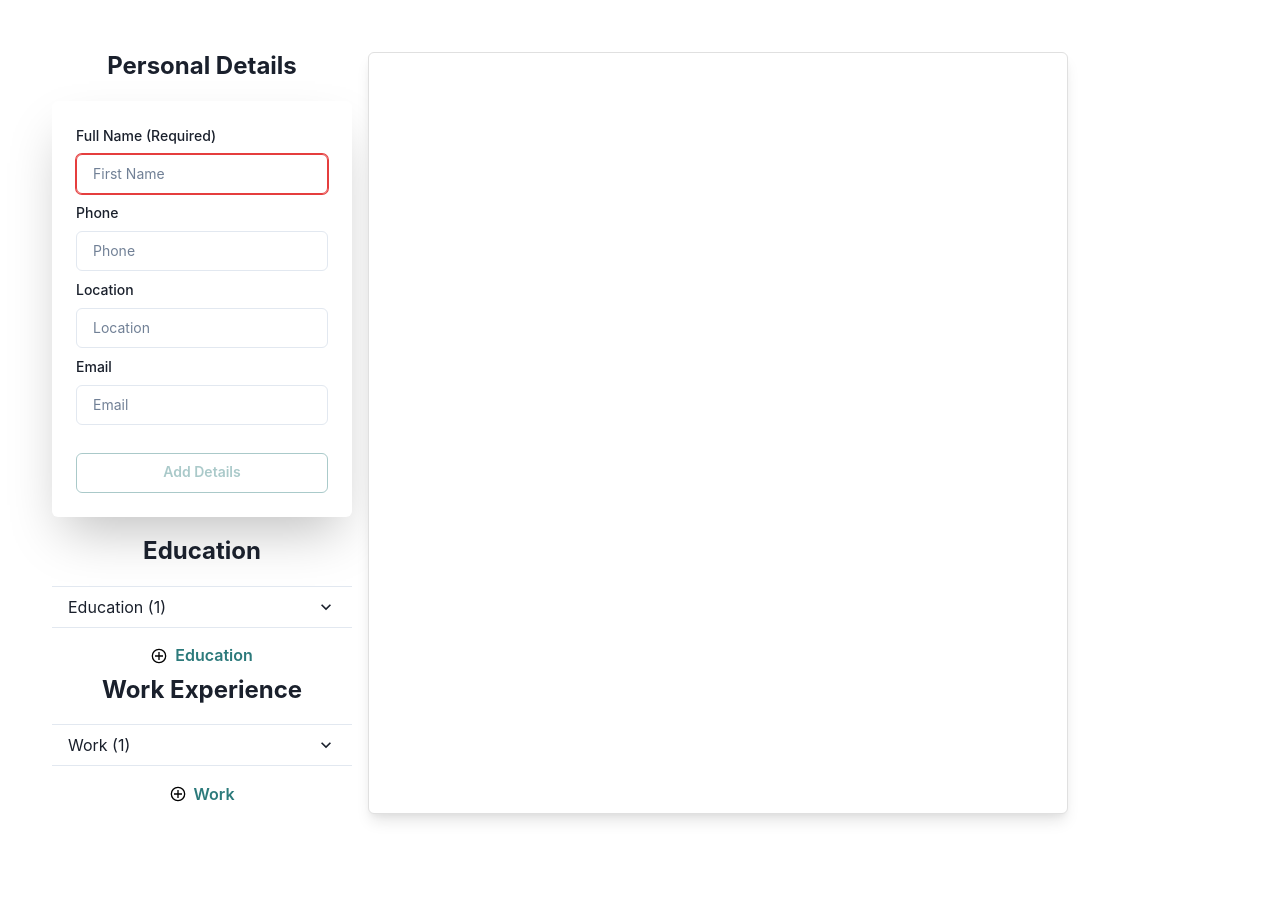
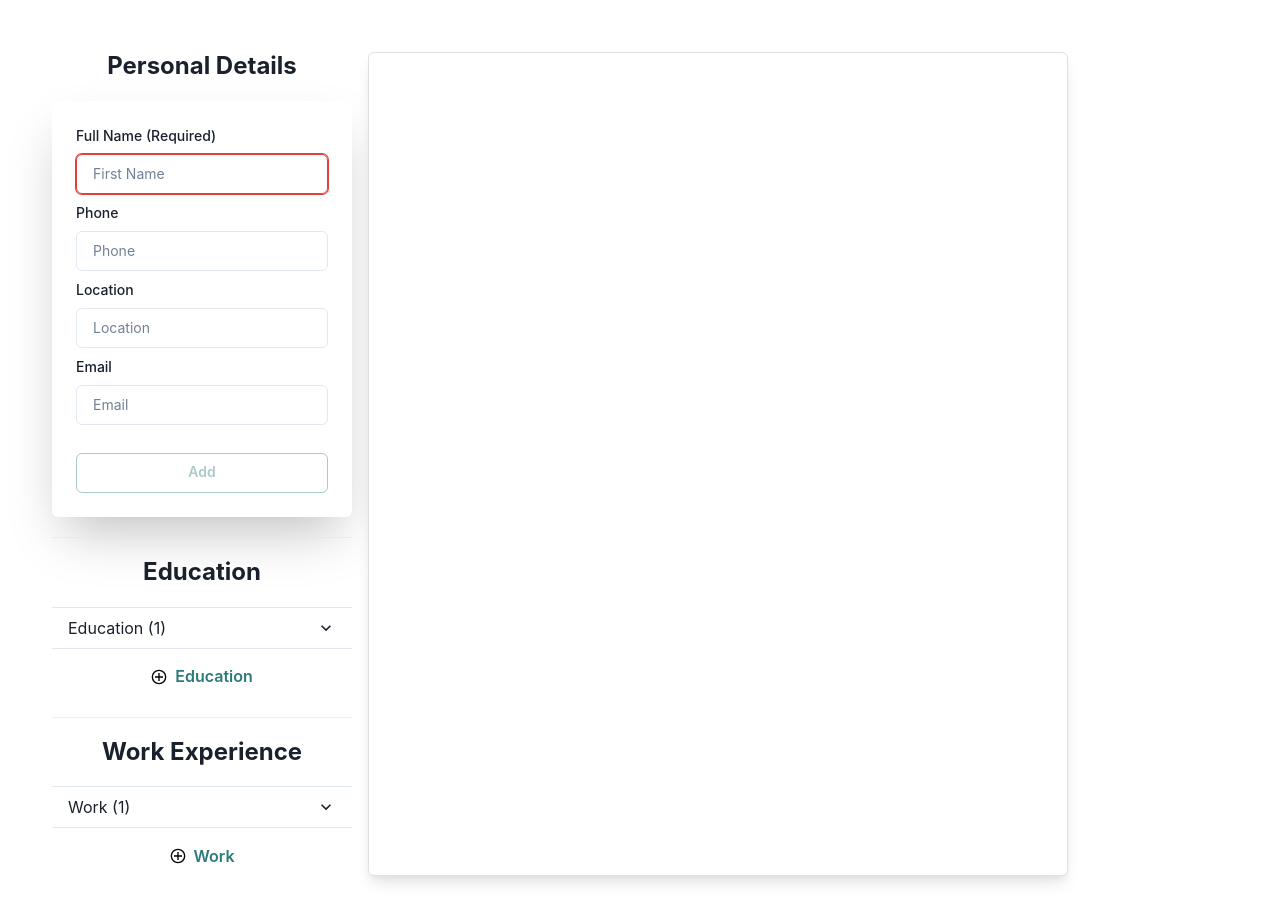
Before and after one commit to angelr1076/React-CV-App, a React (Vite) app: page / in a window 1280 px wide. Shown: the top 922 px of the page. Before the commit the page ends 866 px from the top, so only its background shows below. Built offline with nearby package versions, Linux system fonts and the light colour scheme.

Commit message:
Added uuid4 to EducationForm and added to submit handler. Updated formData state with the id in the GeneralInfo form and added ternary operator to display 'Save' or 'Update' on the button depending on id state.

```diff
--- a/src/components/CVCollector.jsx
+++ b/src/components/CVCollector.jsx
@@ -13,6 +13,7 @@ import {
   AccordionButton,
   AccordionPanel,
   AccordionIcon,
+  Divider,
 } from '@chakra-ui/react';
 import { GrAddCircle } from 'react-icons/gr';
 
@@ -38,6 +39,7 @@ function CVCollector() {
         </Heading>
         <GeneralInfoForm addGeneralInfo={addGeneralInfo} />
       </div>
+      <Divider mt={5} mb={5} />
       <div>
         <Heading as='h3' size='md' noOfLines={1} mb={5}>
           <Text fontSize='2xl'>Education</Text>
@@ -60,6 +62,7 @@ function CVCollector() {
             </AccordionItem>
           </Accordion>
         ))}
+        {/* New Education Form */}
         <Button
           onClick={handleAddEducationForm}
           leftIcon={<GrAddCircle />}
@@ -69,6 +72,7 @@ function CVCollector() {
           Education
         </Button>
       </div>
+      <Divider mt={5} mb={5} />
       <div>
         {/* Work forms */}
         <Heading as='h3' size='md' noOfLines={1} mb={5}>
@@ -95,6 +99,7 @@ function CVCollector() {
             </AccordionItem>
           </Accordion>
         ))}
+        {/* New Work Form */}
         <Button
           onClick={handleAddWorkForm}
           leftIcon={<GrAddCircle />}
--- a/src/components/CVDisplay.jsx
+++ b/src/components/CVDisplay.jsx
@@ -4,6 +4,10 @@ import { Box } from '@chakra-ui/react';
 
 function CVDisplay() {
   const { cvData } = useContext(CVContext);
+
+  // useEffect(() => {
+  //   console.log(cvData.generalInfo.id); // Log the ID of the generalInfo object
+  // }, [cvData]);
 
   return (
     <Box className='display' boxShadow='lg' p='6' rounded='md' bg='white'>
--- a/src/components/EducationForm.jsx
+++ b/src/components/EducationForm.jsx
@@ -5,7 +5,7 @@ import { v4 as uuidv4 } from 'uuid';
 
 function EducationForm({ addEducation }) {
   const [formData, setFormData] = useState({
-    id: uuidv4(),
+    id: '',
     institution: '',
     degree: '',
     startDate: '',
@@ -20,8 +20,9 @@ function EducationForm({ addEducation }) {
 
   const handleSubmit = event => {
     event.preventDefault();
-    addEducation(formData);
-    console.log(formData);
+    const id = uuidv4();
+    addEducation({ ...formData, id });
+    console.log({ ...formData, id });
   };
 
   const institutionError = formData.institution === '';
@@ -41,14 +42,6 @@ function EducationForm({ addEducation }) {
             Institution (Required)
           </FormLabel> // TODO: Required in red (later)
         )}
-        <Input
-          type='text'
-          id='id'
-          name='id'
-          value={formData.id}
-          onChange={handleChange}
-          hidden
-        />
         <Input
           type='text'
           id='institution'
--- a/src/components/GeneralInfoForm.jsx
+++ b/src/components/GeneralInfoForm.jsx
@@ -1,9 +1,11 @@
 import { useState } from 'react';
 import { FormLabel, Input, Box, Button } from '@chakra-ui/react';
+import { v4 as uuidv4 } from 'uuid';
 import PropTypes from 'prop-types';
 
 function GeneralInfoForm({ addGeneralInfo }) {
   const [formData, setFormData] = useState({
+    id: '',
     fullName: '',
     lname: '',
     phone: '',
@@ -18,10 +20,14 @@ function GeneralInfoForm({ addGeneralInfo }) {
 
   const handleSubmit = event => {
     event.preventDefault();
-    addGeneralInfo(formData);
+    const id = uuidv4();
+    setFormData(prevState => ({ ...prevState, id }));
+    addGeneralInfo({ ...formData, id });
+    console.log(id);
   };
 
   const fullNameError = formData.fullName === '';
+  const { id } = formData;
 
   return (
     <Box boxShadow='2xl' p='6' mb={5} rounded='md' bg='white'>
@@ -94,7 +100,7 @@ function GeneralInfoForm({ addGeneralInfo }) {
           variant='outline'
           fontSize='sm'
           mt={5}>
-          Add Details
+          {id && id !== '' && id !== undefined ? 'Update' : 'Add'}
         </Button>
       </form>
     </Box>
--- a/src/components/WorkExperienceForm.jsx
+++ b/src/components/WorkExperienceForm.jsx
@@ -1,9 +1,11 @@
 import { useState } from 'react';
 import { FormLabel, Input, Box, Button } from '@chakra-ui/react';
 import PropTypes from 'prop-types';
+import { v4 as uuidv4 } from 'uuid';
 
 function WorkExperienceForm({ addWorkExperience }) {
   const [formData, setFormData] = useState({
+    id: uuidv4(),
     company: '',
     role: '',
     startDate: '',
```
